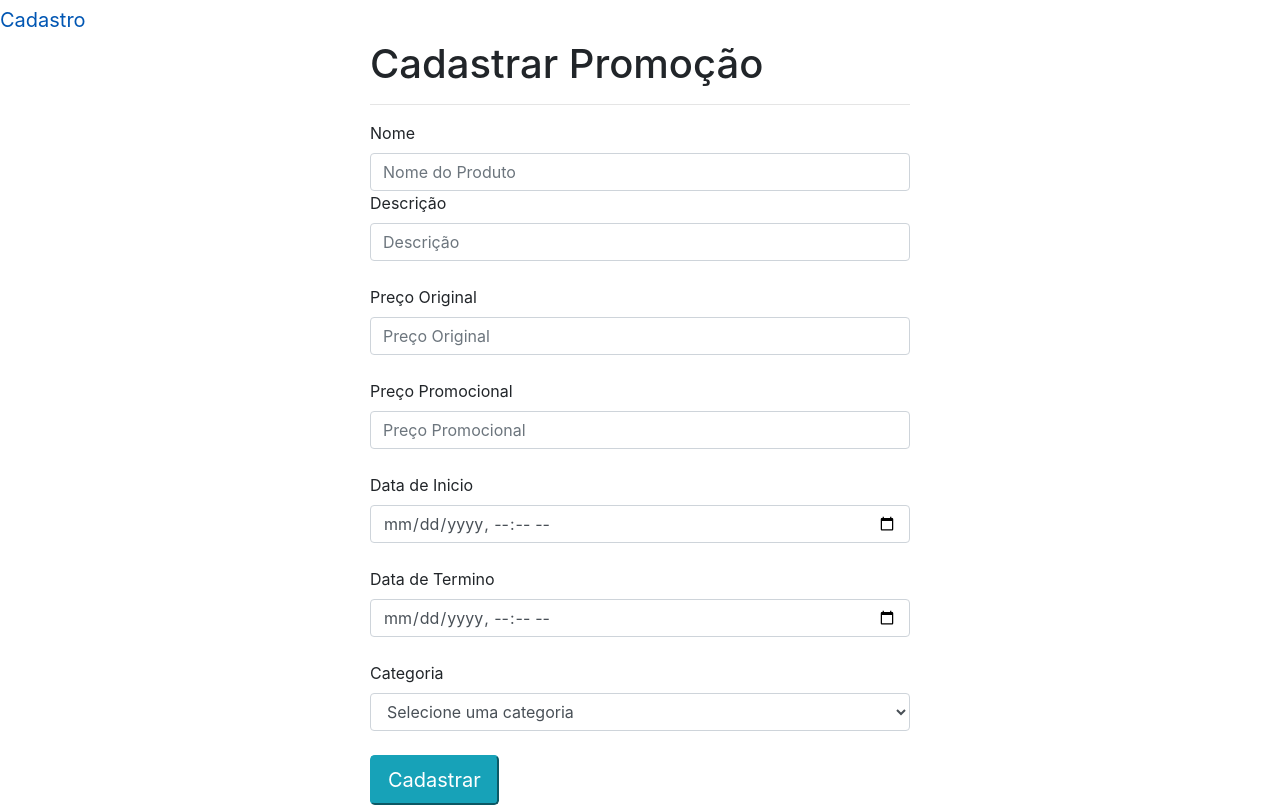
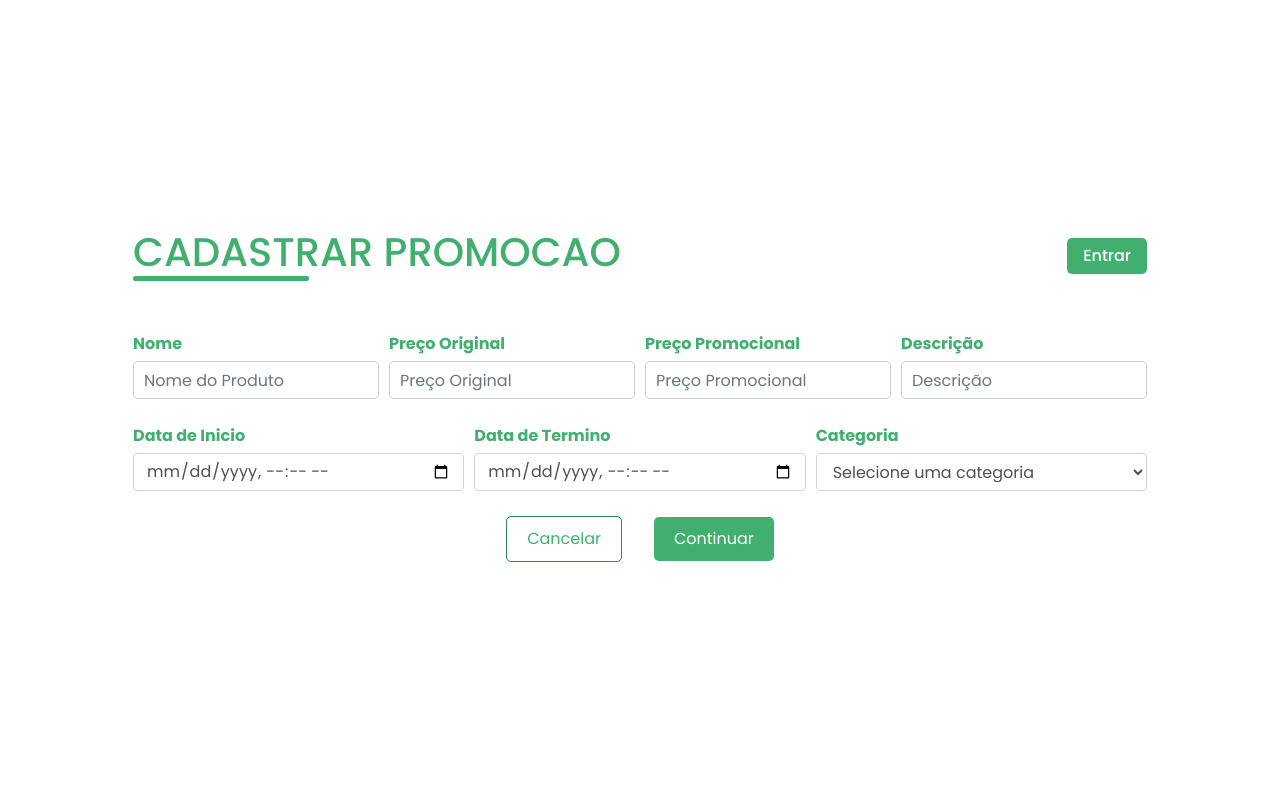
Before and after one commit to marcosantonioh/teste-promoFacil, a Django app: page /promocoes/criar_promocao/ in a window 1280 px wide. After the commit the page ends 562 px from the top, so only its background shows below. Run offline with Django 5.2, Linux system fonts and the light colour scheme; data comes from the database, SQL or seed files in the repository.

Commit message:
front tela criar_promocao

```diff
--- a/promocoes/templates/cadastroPromocao.html
+++ b/promocoes/templates/cadastroPromocao.html
@@ -1,54 +1,129 @@
-{% extends 'base.html' %}
+{% load static %}
 
-{% block titulo %} Cadastro Promoção{% endblock %}
+<!DOCTYPE html>
+<html lang="pt-BR">
+<head>
+    <meta charset="UTF-8">
+    <meta name="viewport" content="width=device-width, initial-scale=1.0">
+    <title>PromoFácil - Cadastro_Promoção</title>
+    <link rel="stylesheet" href="{% static 'css/partials/cadastro/cadastro_promocao.css' %}">
+    <link rel="icon" href="{% static 'img/logo_promo-facil/icone_promo.png' %}" type="image/png">
+    <link href='https://unpkg.com/boxicons@2.1.4/css/boxicons.min.css' rel='stylesheet'>
+    <link rel="stylesheet" href="https://cdn.jsdelivr.net/npm/bootstrap@4.6.2/dist/css/bootstrap.min.css">
+</head>
+<body>
 
-{% block conteudo %}
+
 
     <div class="container">
 
-    <div class="row">
 
-        <div class="col-md-3">
+    {% if erro %}
+        <div class="alert-box">
+            <div class="alert alert-danger">
+                {{ erro }}
+            </div>
+        </div>
+    {% endif %}
 
+    {% if mensagem %}
+        <div class="alert-box">
+            <div class="alert alert-success">
+                {{ mensagem }}
+            </div>
+        </div>
+    {% endif %}
+
+
+        <div class="form-image">
+            <img src="{% static 'img/cadastro/cadastro_produto.svg' %}" alt="">
         </div>
 
-        <div class="col-md">
-            <h1>Cadastrar Promoção</h1>
-            <hr>
+        <div class="form">
 
-            <form method="POST" action="{% url 'criar_promocao' %}">
+            <form method="POST" action="{% url 'criar_produto' %}">
+
                 {% csrf_token %}
-                <label>Nome</label>
+
+                <div class="form-header">
+                    <div class="title">
+                        <h1>CADASTRAR PROMOCAO</h1>
+                    </div>
+                    <div class="login-button">
+                        <button><a href="{% url 'home' %}">Entrar</a></button>
+                    </div>
+                </div>
+
+                <div class="input-group">
+                    <div class="input-box">
+                        <label for="nomeEmpresa">Nome</label>
                         <input name = "nome_produto" class="form-control" type="text" placeholder="Nome do Produto">
+                    </div>
+
+                    <div class="input-box">
+                        <label>Preço Original</label>
+                        <input name="preco_original" class="form-control" type="number" placeholder="Preço Original">
+                    </div>
+
+                    <div class="input-box">
+                        <label>Preço Promocional</label>
+                        <input name="preco_promocional" class="form-control" type="number" placeholder="Preço Promocional">
+                    </div>
+
+                    <div class="input-box">
                         <label>Descrição</label>
                         <input name = "descricao"class="form-control" type="text" placeholder="Descrição">
-                <br>
-                <label>Preço Original</label>
-                <input name="preco_original" class="form-control" type="number" placeholder="Preço Original">
-                <br>
-                <label>Preço Promocional</label>
-                <input name="preco_promocional" class="form-control" type="number" step="0.01" placeholder="Preço Promocional">
-                <br>
+                    </div>
+{% comment %}
+                    <div class="input-box">
+                        <label for="password">Senha</label>
+                        <input id="password" type="password" name="password" placeholder="Digite sua senha" required>
+                    </div>
+
+
+                    <div class="input-box">
+                        <label for="confirmPassword">Confirme sua Senha</label>
+                        <input id="confirmPassword" type="password" name="confirmPassword" placeholder="Digite sua senha novamente" required>
+                    </div> {% endcomment %}
+
+                    <div class="input-box">
                         <label>Data de Inicio</label>
                         <input name = "data_inicio" class="form-control" type="datetime-local" placeholder="Data de Inicio ">
-                <br>
+                    </div>
+
+                    <div class="input-box">
                         <label>Data de Termino</label>
                         <input name = "data_termino" class="form-control" type="datetime-local" placeholder="Data de Termino">
-                <br>
-                <label for="categoria">Categoria</label>
+                    </div>
+
+                    <div class="input-box">
+                        <label>Categoria</label>
                         <select name="categoria" id="categoria" class="form-control">
                             <option value="">Selecione uma categoria</option>
                             <option value="ELETRONICO">Eletrônico</option>
                             <option value="ROUPA">Roupa</option>
                             <option value="ALIMENTO">Alimento</option>
-                </select>
-                <br>
-                <input class="bnt btn-info btn-lg" type="submit" value="Cadastrar">
-                <br>
+                        </select>                    </div>
+                    </div>
+
+                <div class="botoes">
+                    <div class="continue-button2">
+                        <a href="../../index.html"><button type="button" id="cancelarButton">Cancelar</button></a>
+                    </div>
+                    <div class="continue-button">
+                        <a href="#"><button type="submit" id="continuarButton">Continuar</button></a>
+                    </div>
+                </div>
+
+                {% comment %} <input class="bnt btn-info btn-lg" type="submit" value="Enviar"> {% endcomment %}
+
+
             </form>
         </div>
-        <div class="col-md-3">
     </div>
-    </div>
-</div>
-{% endblock %}
+</body>
+
+
+    <script src="{% static 'js/cadastrar_produtot.js'%}"></script>
+</body>
+</html>
--- /dev/null
+++ b/static/css/partials/cadastro/cadastro_promocao.css
@@ -0,0 +1,219 @@
+@import url('https://fonts.googleapis.com/css2?family=Poppins:ital,wght@0,100;0,200;0,300;0,400;0,500;0,600;0,700;0,800;0,900;1,100;1,200;1,300;1,400;1,500;1,600;1,700;1,800;1,900&display=swap');
+@import url("../../global/global.css");
+
+
+body {
+    width: 100%;
+    height: 100vh;
+    display: flex;
+    justify-content: center;
+    align-items: center;
+    /* background: #0c0ce94d; */
+}
+
+
+.alert-box {
+    position: fixed;
+    top: 10%;
+    left: 50%;
+    transform: translate(-50%, -10%);
+    z-index: 1050; /* Garante que fique acima de tudo */
+    width: 90%;
+    max-width: 400px;
+    text-align: center;
+}
+
+.container {
+    width: 90%;
+    height: 80vh;
+    display: flex;
+    justify-content: space-around;
+    align-items: center;
+    /* background-color: #ccc; */
+    /* box-shadow: 5px 5px 10px rgba(0, 0, 0, 0.212); */
+}
+
+.form-image {
+    /* background-color: #2f8953; */
+    display: flex;
+    justify-content: center;
+    align-items: center;
+    background-color: var();
+    padding: 1rem;
+}
+
+.form-image img {
+    width: 25rem;
+}
+
+
+
+
+.form {
+    color: var(--cor1);
+    width: 50%;
+    display: flex;
+    flex-direction: column;
+    justify-content: center;
+    align-items: center;
+    background-color: #fff;
+    padding: 3rem;
+}
+
+.form-header {
+    margin-bottom: 3rem;
+    display: flex;
+    justify-content: space-between;
+}
+
+.login-button {
+    display: flex;
+    align-items: center;
+}
+
+.login-button button {
+    border: none;
+    background-color: var(--cor1);
+    padding: 0.4rem 1rem;
+    border-radius: 5px;
+    cursor: pointer;
+    margin-left: 50px;
+}
+
+.login-button button:hover {
+    background-color: var(--cor2);
+}
+
+.login-button button a {
+    text-decoration: none;
+    font-weight: 500;
+    color: #fff;
+}
+
+
+
+
+.form-header h1::after {
+    content: '';
+    display: block;
+    width: 11rem;
+    height: 0.3rem;
+    background-color: var(--cor1);
+    margin: 0 auto;
+    position: absolute;
+    border-radius: 10px;
+}
+.input-group {
+    display: block;
+    flex-wrap: wrap;
+    gap: 10px;
+}
+.input-box {
+    flex: 1;
+    min-width: 220px;
+    margin-bottom: 15px;
+}
+.input-box label {
+    display: block;
+    margin-bottom: 5px;
+    font-weight: bold;
+}
+
+.input-box input[type="text"],
+.input-box input[type="number"],
+.input-box input[type="file"] {
+    width: 100%;
+    padding: 10px;
+    border: 1px solid #ccc;
+    border-radius: 5px;
+}
+.input-box input[type="file"] {
+    padding: 10px;
+}
+
+
+
+
+
+
+.botoes{
+    gap: 2rem;
+    padding: 10px;
+    display: flex;
+    /* background-color: #141E46; */
+    justify-content: center;
+    align-items: center;
+}
+
+
+.continue-button button,
+.continue-button2 button {
+    background-color: var(--cor1);
+    color: white;
+    border: none;
+    padding: 10px 20px;
+    border-radius: 5px;
+    cursor: pointer;
+    font-size: 16px;
+    text-decoration: none;
+}
+.continue-button button:hover,
+.continue-button2 button:hover {
+    background-color: var(--cor2);
+}
+.continue-button2 button {
+    color: var(--cor1);
+    border: #2f8953 1px solid;
+    background-color: transparent;
+}
+.continue-button2 button:hover {
+    background-color: var(--cor2);
+    color: white;
+}
+
+
+
+
+
+
+
+
+
+@media screen and (max-width: 1330px) {
+    .form-image {
+        display: none;
+    }
+    .container {
+        width: 50%;
+    }
+    .form {
+        width: 100%;
+    }
+}
+
+@media screen and (max-width: 1064px) {
+    .container {
+        width: 90%;
+        height: auto;
+    }
+    .input-group {
+        flex-direction: column;
+        z-index: 5;
+        padding-right: 5rem;
+        max-height: 10rem;
+        overflow-y: scroll;
+        flex-wrap: nowrap;
+    }
+    .gender-inputs {
+        margin-top: 2rem;
+    }
+    .gender-group {
+        flex-direction: column;
+    }
+    .gender-title h6 {
+        margin: 0;
+    }
+    .gender-input {
+        margin-top: 0.5rem;
+    }
+}
```
Lines whose indentation alone changed are shown as unchanged.
